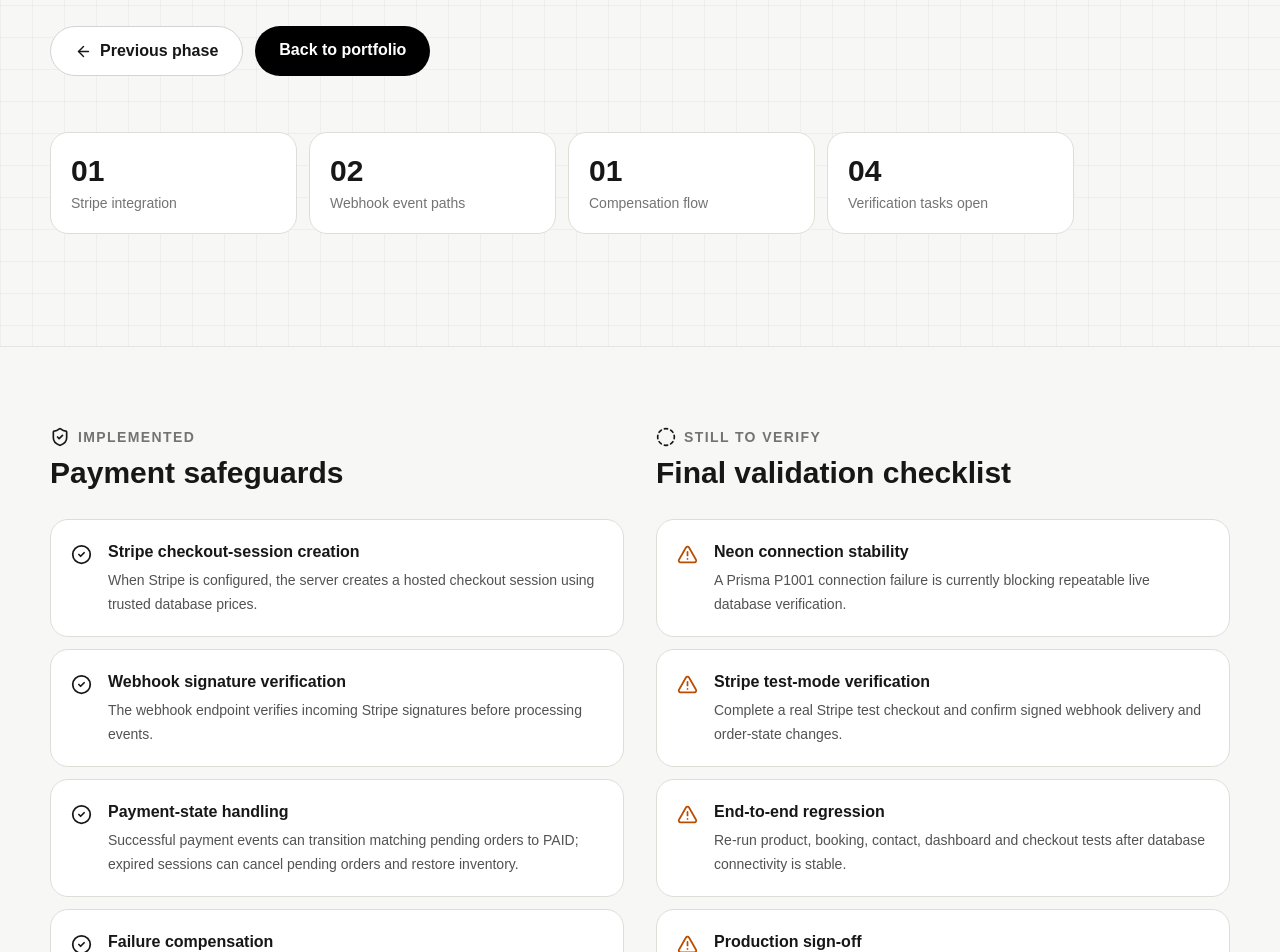
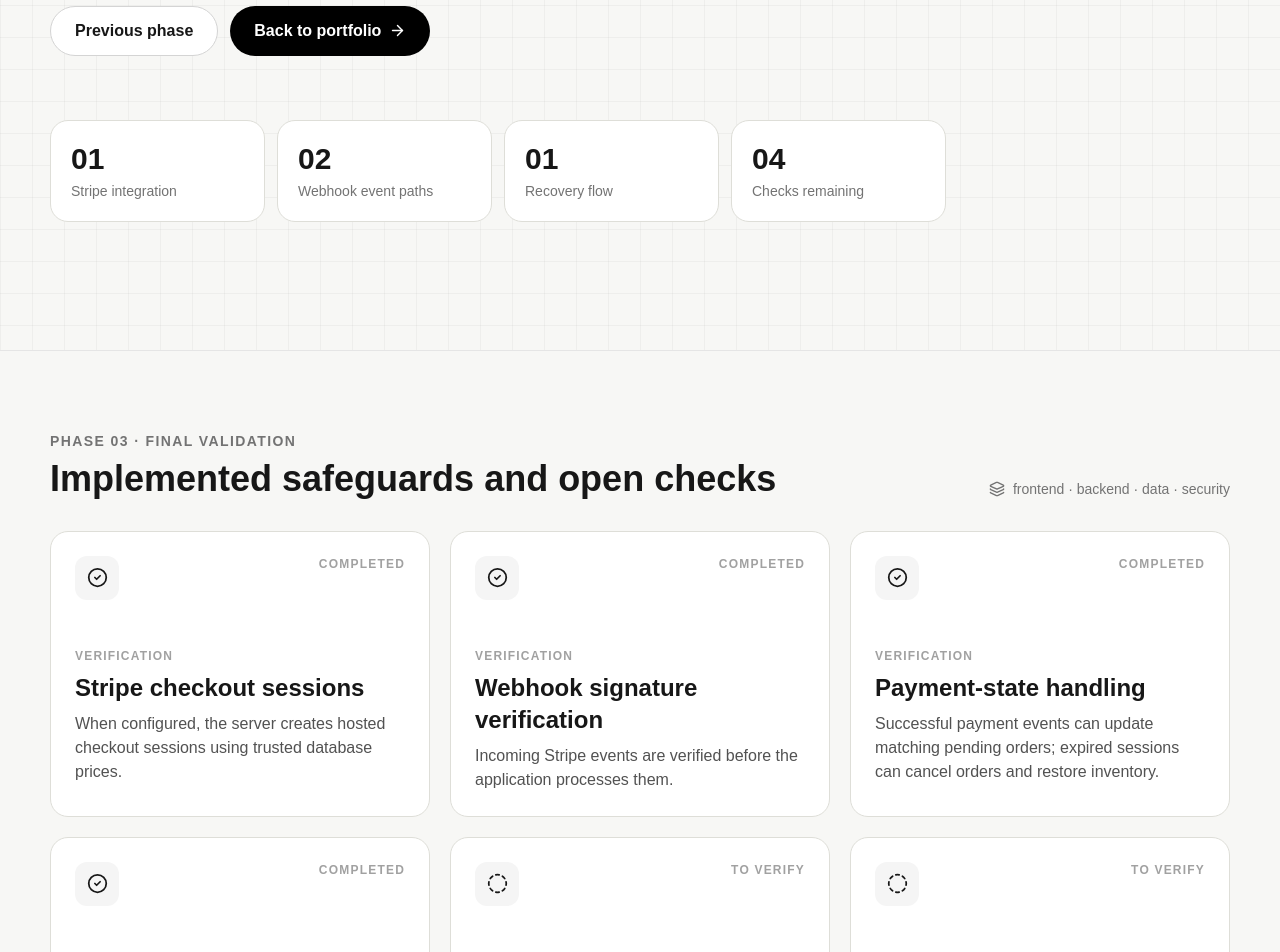
Before and after one commit to sanskar-s8n/capabilities-portfolio, a Next.js app: page /progress/phase-3 in a window 1280 px wide. Shown: the part 540-1492 px from the top of the page. Built offline with nearby package versions, Linux system fonts and the light colour scheme.

Commit message:
Match progress page to portfolio homepage design

```diff
--- a/app/progress/phase-3/page.tsx
+++ b/app/progress/phase-3/page.tsx
@@ -1,50 +1,29 @@
-import Link from "next/link";
-import { ArrowLeft, CheckCircle2, CircleDashed, CreditCard, ShieldCheck, AlertTriangle } from "lucide-react";
-
-const done = [
-  ["Stripe checkout-session creation", "When Stripe is configured, the server creates a hosted checkout session using trusted database prices."],
-  ["Webhook signature verification", "The webhook endpoint verifies incoming Stripe signatures before processing events."],
-  ["Payment-state handling", "Successful payment events can transition matching pending orders to PAID; expired sessions can cancel pending orders and restore inventory."],
-  ["Failure compensation", "Checkout includes recovery logic to cancel pending orders and restore inventory if Stripe session creation or persistence fails."]
-];
-const pending = [
-  ["Neon connection stability", "A Prisma P1001 connection failure is currently blocking repeatable live database verification."],
-  ["Stripe test-mode verification", "Complete a real Stripe test checkout and confirm signed webhook delivery and order-state changes."],
-  ["End-to-end regression", "Re-run product, booking, contact, dashboard and checkout tests after database connectivity is stable."],
-  ["Production sign-off", "Verify environment variables, deployment logs and production behaviour before calling the project production-ready."]
-];
+import { ProgressPage } from "@/components/shared/ProgressPage";
 
 export default function PhaseThreePage() {
-  return <div>
-    <section className="grid-bg border-b border-neutral-200">
-      <div className="container-page py-20 md:py-28">
-        <div className="pill mb-6">Project progress · Phase 03 / 03</div>
-        <p className="text-sm font-bold uppercase tracking-widest text-neutral-500">Payments, testing & deployment</p>
-        <h1 className="mt-3 max-w-4xl text-5xl md:text-7xl font-black tracking-tight leading-[.98]">Make it dependable.<span className="block text-neutral-500">Prove it end to end.</span></h1>
-        <p className="mt-7 max-w-2xl text-lg leading-8 text-neutral-600">The final stage hardens payment handling and validates the full application. Core implementation exists, but live payment and database verification still need to be completed.</p>
-        <div className="mt-9 flex flex-wrap gap-3">
-          <Link href="/progress/phase-2" className="rounded-full border border-neutral-300 bg-white px-6 py-3 font-semibold flex items-center gap-2"><ArrowLeft size={17}/> Previous phase</Link>
-          <Link href="/" className="rounded-full bg-black px-6 py-3 font-semibold text-white">Back to portfolio</Link>
-        </div>
-        <div className="mt-14 grid grid-cols-2 md:grid-cols-4 gap-3 max-w-5xl">
-          {[["01","Stripe integration"],["02","Webhook event paths"],["01","Compensation flow"],["04","Verification tasks open"]].map(([n,l])=><div className="card p-5" key={l}><div className="text-3xl font-black">{n}</div><div className="mt-1 text-sm text-neutral-500">{l}</div></div>)}
-        </div>
-      </div>
-    </section>
-    <section className="container-page py-16 md:py-20">
-      <div className="grid lg:grid-cols-2 gap-8">
-        <div>
-          <div className="flex items-center gap-2"><ShieldCheck size={20}/><p className="text-sm font-bold uppercase tracking-widest text-neutral-500">Implemented</p></div>
-          <h2 className="mt-2 text-3xl font-black">Payment safeguards</h2>
-          <div className="mt-7 space-y-3">{done.map(([title,desc])=><div className="card p-5 flex gap-4" key={title}><CheckCircle2 className="shrink-0 mt-1" size={21}/><div><h3 className="font-bold">{title}</h3><p className="mt-1 text-sm leading-6 text-neutral-600">{desc}</p></div></div>)}</div>
-        </div>
-        <div>
-          <div className="flex items-center gap-2"><CircleDashed size={20}/><p className="text-sm font-bold uppercase tracking-widest text-neutral-500">Still to verify</p></div>
-          <h2 className="mt-2 text-3xl font-black">Final validation checklist</h2>
-          <div className="mt-7 space-y-3">{pending.map(([title,desc])=><div className="card p-5 flex gap-4" key={title}><AlertTriangle className="shrink-0 mt-1 text-amber-700" size={21}/><div><h3 className="font-bold">{title}</h3><p className="mt-1 text-sm leading-6 text-neutral-600">{desc}</p></div></div>)}</div>
-        </div>
-      </div>
-    </section>
-    <section className="container-page pb-20"><div className="card p-7 md:p-10"><div className="flex items-center gap-3"><CreditCard size={24}/><p className="text-sm font-bold uppercase tracking-widest text-neutral-500">Definition of done</p></div><h2 className="mt-3 text-3xl font-black">A successful build is not the same as a verified production system.</h2><p className="mt-4 max-w-3xl text-neutral-600 leading-7">The project reaches final sign-off only when the database is reachable, critical workflows pass end-to-end tests, Stripe test payments produce verified webhook updates, and the deployed application behaves correctly with production environment settings.</p><div className="mt-7 rounded-xl bg-neutral-100 p-5 text-sm leading-6"><strong>Current honest status:</strong> Core features are implemented and a production build has passed. Final runtime and payment verification remain open.</div><div className="mt-7"><Link href="/progress/phase-1" className="font-semibold underline underline-offset-4">Review the project from the beginning</Link></div></div></section>
-  </div>;
+  return <ProgressPage
+    phase="03 / 03"
+    eyebrow="Verification"
+    headline="Make it dependable."
+    mutedHeadline="Prove it end to end."
+    intro="The final stage focuses on payment lifecycle safeguards, runtime reliability and end-to-end validation. Core implementation exists, but live payment and database verification remain open."
+    stats={[["01","Stripe integration"],["02","Webhook event paths"],["01","Recovery flow"],["04","Checks remaining"]]}
+    sectionEyebrow="Phase 03 · Final validation"
+    sectionTitle="Implemented safeguards and open checks"
+    items={[
+      {title:"Stripe checkout sessions",description:"When configured, the server creates hosted checkout sessions using trusted database prices.",status:"complete"},
+      {title:"Webhook signature verification",description:"Incoming Stripe events are verified before the application processes them.",status:"complete"},
+      {title:"Payment-state handling",description:"Successful payment events can update matching pending orders; expired sessions can cancel orders and restore inventory.",status:"complete"},
+      {title:"Failure compensation",description:"Checkout includes recovery logic to cancel pending orders and restore inventory if Stripe session creation or persistence fails.",status:"complete"},
+      {title:"Neon connection stability",description:"A Prisma P1001 connection failure is blocking repeatable live database verification.",status:"pending"},
+      {title:"Stripe test-mode verification",description:"A real test checkout and signed webhook delivery still need to be verified.",status:"pending"},
+      {title:"End-to-end regression",description:"Re-run product, booking, contact, dashboard and checkout tests after database connectivity is stable.",status:"pending"},
+      {title:"Production sign-off",description:"Verify environment variables, deployment logs and production behaviour before calling the project production-ready.",status:"pending"}
+    ]}
+    panelTitle="Implementation is not the finish line"
+    panelDescription="The final stage is complete only when critical workflows are proven in the running environment."
+    flow={["Database connectivity","Stripe test checkout","Signed webhook updates","Regression tests","Deployment checks"]}
+    note="Core features are implemented and the production build passes. Database runtime and Stripe test-payment verification are not yet complete."
+    previous="/progress/phase-2"
+  />;
 }
```
